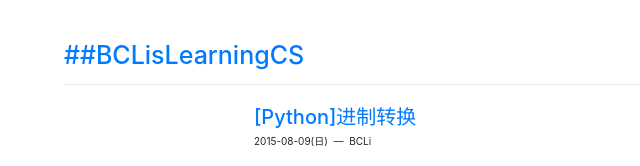
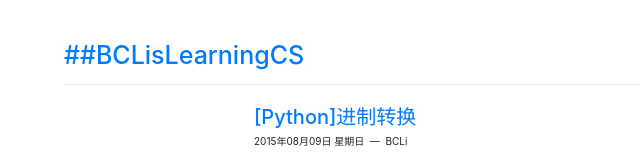
Before and after one commit to bcli/bcli.github.io, a plain HTML site: page author/bcli.html in a window 1280 px wide. Shown: the top 166 px of the page, 21-661 px from the left. Drawn offline with nearby package versions, Linux system fonts and the light colour scheme.

Commit message:
ch time format

```diff
--- a/author/bcli.html
+++ b/author/bcli.html
@@ -30,7 +30,7 @@
 	<a href="/pythonjin-zhi-zhuan-huan.html">
 		<h2 itemprop="name headline">[Python]进制转换</h2>
 	</a>
-	<time datetime="2015-08-09T00:00:00+08:00" itemprop="datePublished">2015-08-09(日)</time>
+	<time datetime="2015-08-09T00:00:00+08:00" itemprop="datePublished">2015年08月09日 星期日</time>
 	&nbsp;—&nbsp;
 	<span itemprop="author" itemscope="" itemtype="http://schema.org/Person">
 		<span itemprop="name">BCLi</span>
```
Also changed, not shown: index.html (+1 -1 lines), pythonjin-zhi-zhuan-huan.html (+1 -1 lines).
